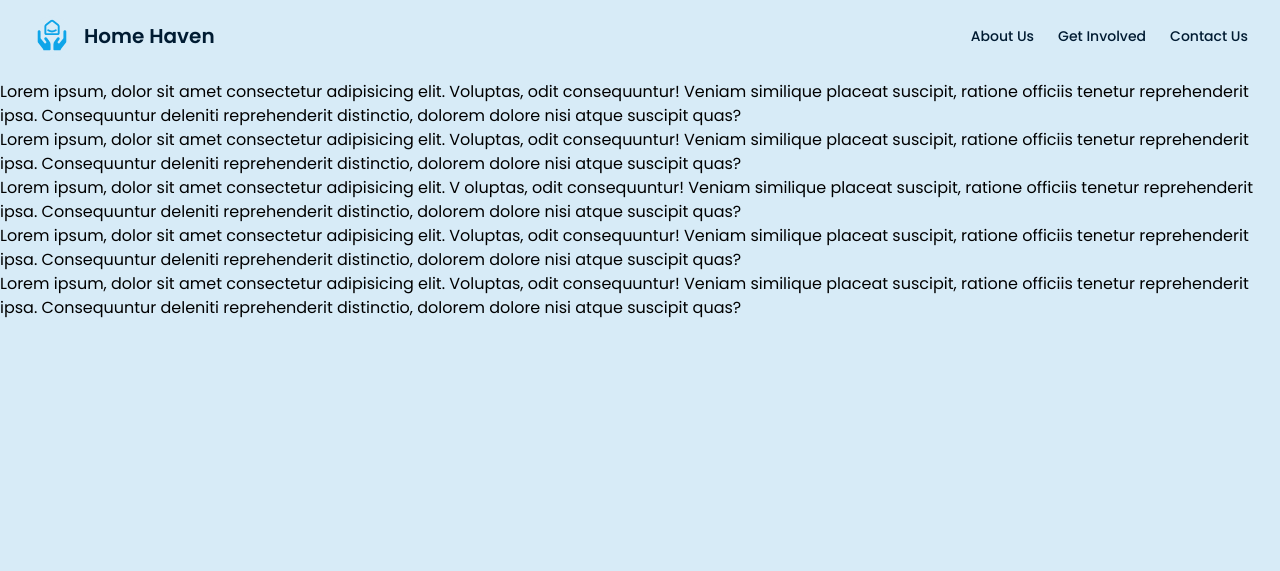
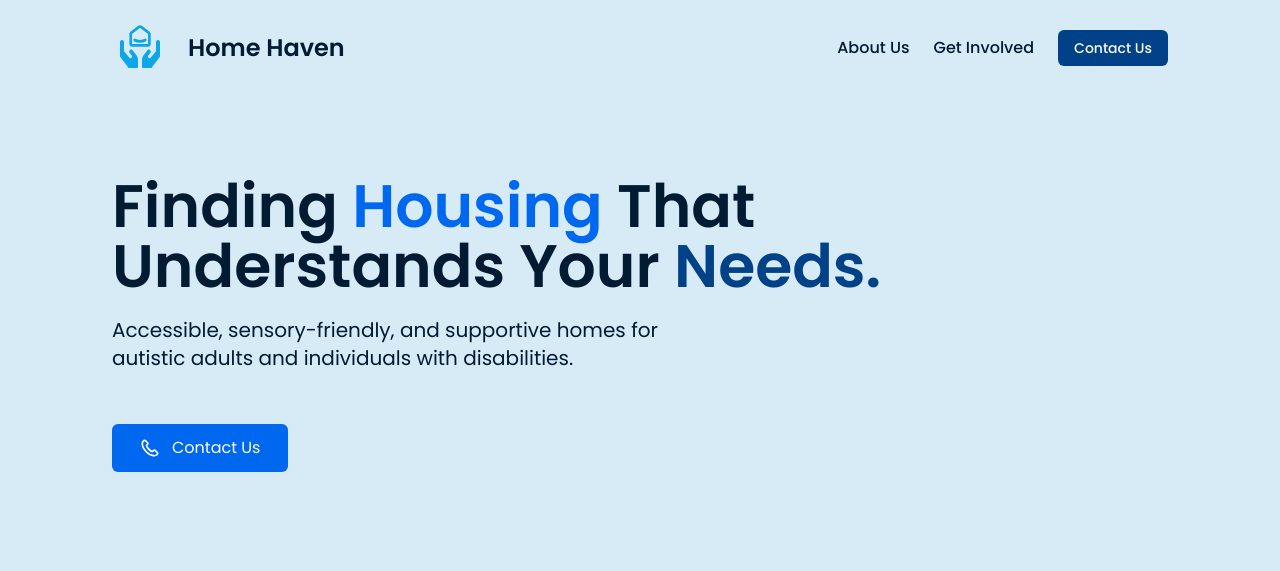
Before and after one commit to N4EXM/HomeHaven, a website: page public/home.html in a window 1280 px wide. Drawn offline with Linux system fonts and the light colour scheme.

Commit message:
added the hero section for the home page and fixed some navbar breakpoints

```diff
--- a/public/home.html
+++ b/public/home.html
@@ -8,21 +8,21 @@
     <title>Home Haven</title>
 </head>
 <body
-    class="relative flex flex-col w-full h-full min-h-screen pt-8 lg:pt-20 bg-amenableBlue dark:bg-darkBackground font-poppins"
+    class="relative flex flex-col w-full h-full min-h-screen pt-10 lg:pt-20 bg-amenableBlue dark:bg-darkBackground font-poppins"
 >
 
     <!-- navbar -->
     <nav
-        class="fixed top-0 left-0 z-50 flex items-center justify-between w-full p-3 px-4 h-fit text-deepSea dark:text-amenableBlue bg-amenableBlue lg:px-8 dark:bg-darkBackground md:p-4 md:px-5"
+        class="fixed top-0 left-0 z-50 flex items-center justify-between w-full p-3 px-5 h-fit text-deepSea dark:text-amenableBlue bg-amenableBlue lg:px-12 dark:bg-darkBackground md:p-4 md:px-5 xl:px-20 xl:p-5 2xl:px-28"
     >
 
         <a
             href="./home.html"
-            class="flex items-center justify-start gap-3"
+            class="flex items-center justify-start gap-3 lg:gap-5"
         >
-            <img src="./assets/logo2.svg" alt="Home Haven Logo" class="w-10 h-10 dark:hidden">
-            <img src="./assets/logo2dark.svg" alt="Home Haven Logo Dark" class="hidden w-10 h-10 md:w-12 md:h-12 dark:block">
-            <span class="text-lg font-semibold md:text-xl">Home Haven</span>
+            <img src="./assets/logo2.svg" alt="Home Haven Logo" class="w-10 h-10 xl:w-14 xl:h-14 dark:hidden">
+            <img src="./assets/logo2dark.svg" alt="Home Haven Logo Dark" class="hidden w-10 h-10 md:w-12 md:h-12 dark:block xl:w-14 xl:h-14 ">
+            <span class="text-lg font-semibold md:text-xl xl:text-2xl">Home Haven</span>
         </a>
 
         <button
@@ -34,12 +34,18 @@
             </svg>
         </button>
 
+        <!-- desktop view for links -->
         <div
-            class="hidden font-medium lg:flex lg:items-center lg:gap-6 lg:text-sm"
+            class="hidden font-medium lg:flex lg:items-center lg:gap-6 "
         >
             <a href="./aboutUs.html">About Us</a>
             <a href="./getInvolved.html">Get Involved</a>
-            <a href="./contactUs.html">Contact Us</a>
+            <a
+                class="p-2 px-4 text-sm text-white rounded-md bg-blueHour dark:bg-tearDrop"
+                href="./contactUs.html"
+            >
+             Contact Us
+            </a>
         </div>
 
     </nav>
@@ -87,11 +93,27 @@
         </li>
     </ul>
 
-    <p>Lorem ipsum, dolor sit amet consectetur adipisicing elit. Voluptas, odit consequuntur! Veniam similique placeat suscipit, ratione officiis tenetur reprehenderit ipsa. Consequuntur deleniti reprehenderit distinctio, dolorem dolore nisi atque suscipit quas?</p>
-    <p>Lorem ipsum, dolor sit amet consectetur adipisicing elit. Voluptas, odit consequuntur! Veniam similique placeat suscipit, ratione officiis tenetur reprehenderit ipsa. Consequuntur deleniti reprehenderit distinctio, dolorem dolore nisi atque suscipit quas?</p>
-    <p>Lorem ipsum, dolor sit amet consectetur adipisicing elit. V oluptas, odit consequuntur! Veniam similique placeat suscipit, ratione officiis tenetur reprehenderit ipsa. Consequuntur deleniti reprehenderit distinctio, dolorem dolore nisi atque suscipit quas?</p>
-    <p>Lorem ipsum, dolor sit amet consectetur adipisicing elit. Voluptas, odit consequuntur! Veniam similique placeat suscipit, ratione officiis tenetur reprehenderit ipsa. Consequuntur deleniti reprehenderit distinctio, dolorem dolore nisi atque suscipit quas?</p>
-    <p>Lorem ipsum, dolor sit amet consectetur adipisicing elit. Voluptas, odit consequuntur! Veniam similique placeat suscipit, ratione officiis tenetur reprehenderit ipsa. Consequuntur deleniti reprehenderit distinctio, dolorem dolore nisi atque suscipit quas?</p>
+    <!-- hero section -->
+    <section
+        class="flex flex-col gap-3 p-6 py-10 text-deepSea sm:pr-16 md:pr-28 lg:p-12 lg:py-10 lg:pr-64 lg:gap-5 xl:px-20 xl:py-16 2xl:px-28 2xl:py-24"
+    >
+        <h1
+            class="text-2xl font-semibold md:text-3xl lg:text-4xl xl:text-5xl dark:text-amenableBlue 2xl:pr-64 2xl:text-6xl"
+        >
+            Finding <span class="text-tearDrop dark:text-swimmingPool">Housing</span> That Understands Your <span class="text-blueHour dark:text-tearDrop">Needs.</span>
+        </h1>
+        <p
+            class="text-sm md:text-base lg:pr-16 xl:pr-20 xl:text-lg dark:text-amenableBlue 2xl:text-xl 2xl:pr-[30rem]"
+        >
+            Accessible, sensory-friendly, and supportive homes for autistic adults and individuals with disabilities.
+        </p>
+        <button
+            class="flex flex-row items-center justify-center gap-3 p-2 px-4 mt-8 text-xs text-white rounded-md bg-tearDrop w-fit md:px-5 md:p-3 md:text-sm xl:text-base xl:px-7"
+        >
+            <svg class="md:size-4 xl:size-5" xmlns="http://www.w3.org/2000/svg" width="14" height="14" viewBox="0 0 24 24"><path fill="none" stroke="currentColor" stroke-linecap="round" stroke-miterlimit="10" stroke-width="2" d="M12.735 20.191a15 15 0 0 1-.92-.447a19 19 0 0 1-4.1-3.12A18 18 0 0 1 3.88 11.42a11.3 11.3 0 0 1-1.022-3.325a5.93 5.93 0 0 1 .37-3.465c.289-.47.637-.9 1.035-1.279a1.8 1.8 0 0 1 1.278-.601c.505.076.962.34 1.278.742c.69.767 1.43 1.457 2.159 2.186c.287.246.466.595.498.972c-.012.317-.134.62-.345.857c-.242.307-.536.588-.817.882a1.54 1.54 0 0 0-.46 1.279a3.7 3.7 0 0 0 .881 1.457c.486.665.971 1.28 1.52 1.931a13.6 13.6 0 0 0 3.463 2.865a1.28 1.28 0 0 0 1.278.153a4 4 0 0 0 1.137-.946c.275-.335.669-.55 1.099-.601c.383.02.744.184 1.01.46c.344.294.638.64.958.959c.319.32.575.55.843.844q.482.425.907.908c.22.284.324.64.294.997a2.1 2.1 0 0 1-.703 1.087a4.78 4.78 0 0 1-3.756 1.458a10.7 10.7 0 0 1-4.05-1.049Z"/></svg>
+            <span>Contact Us</span>
+        </button>
+    </section>
 
     <script src="./script.js"></script>
 </body>
--- a/tailwind.config.js
+++ b/tailwind.config.js
@@ -8,9 +8,9 @@ module.exports = {
     screens: {
       "sm": "360px",
       "md": "480px",
-      "lg": "769px",
-      "xl": "1025px",
-      "2xl": "1536px"
+      "lg": "768px",
+      "xl": "1024px",
+      "2xl": "1280px"
     },
     extend: {
       colors: {
```
Also changed, not shown: dist/output.css.
